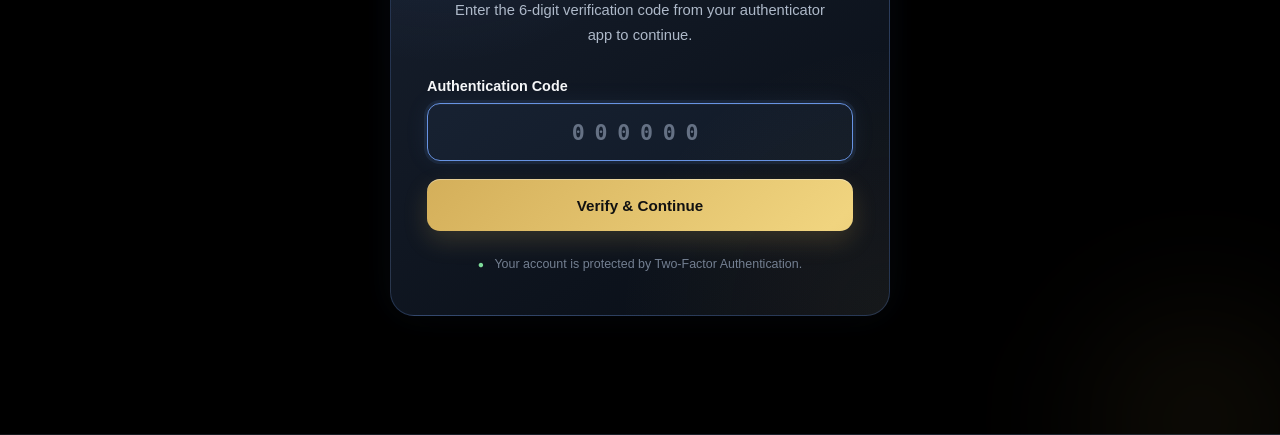
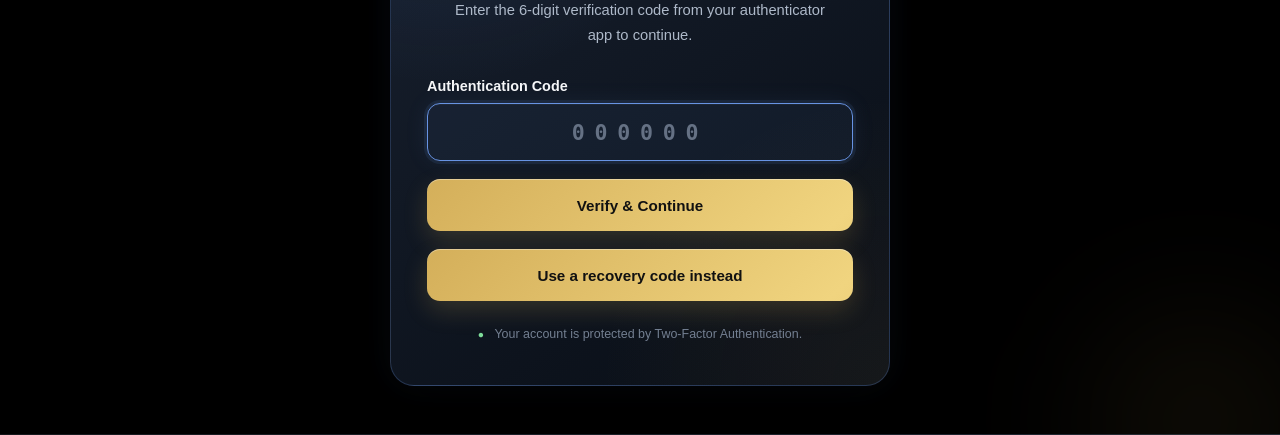
Before and after one commit to mirao081/finbit, a Django app: template accounts/templates/accounts/two_factor_login.html in a window 1280 px wide. Shown: the part 319-754 px from the top of the page. Run offline with Django 5.2, Linux system fonts and the light colour scheme; the template is opened without the code that fills it, so the values that code supplies are empty.

Commit message:
Add recovery code option to two factor login

```diff
--- /dev/null
+++ b/accounts/static/accounts/js/two_factor_login.js
@@ -0,0 +1,75 @@
+document.addEventListener("DOMContentLoaded", function () {
+
+    const toggle = document.getElementById("recovery-toggle");
+    const codeInput = document.getElementById("code");
+    const codeLabel = document.getElementById("code-label");
+    const description = document.getElementById(
+        "verification-description"
+    );
+
+    if (
+        !toggle ||
+        !codeInput ||
+        !codeLabel ||
+        !description
+    ) {
+        return;
+    }
+
+    let recoveryMode = false;
+
+    toggle.addEventListener("click", function () {
+
+        recoveryMode = !recoveryMode;
+
+        if (recoveryMode) {
+
+            codeLabel.textContent = "Recovery Code";
+
+            description.textContent =
+                "Enter one of your unused recovery codes to continue.";
+
+            codeInput.value = "";
+            codeInput.placeholder = "XXXX-XXXX-XXXX";
+            codeInput.maxLength = 100;
+
+            codeInput.removeAttribute("inputmode");
+
+            codeInput.setAttribute(
+                "autocomplete",
+                "off"
+            );
+
+            toggle.textContent =
+                "Use authenticator app instead";
+
+        } else {
+
+            codeLabel.textContent =
+                "Authentication Code";
+
+            description.textContent =
+                "Enter the 6-digit verification code from your authenticator app to continue.";
+
+            codeInput.value = "";
+            codeInput.placeholder = "000000";
+            codeInput.maxLength = 6;
+
+            codeInput.setAttribute(
+                "inputmode",
+                "numeric"
+            );
+
+            codeInput.setAttribute(
+                "autocomplete",
+                "one-time-code"
+            );
+
+            toggle.textContent =
+                "Use a recovery code instead";
+        }
+
+        codeInput.focus();
+    });
+
+});
--- a/accounts/templates/accounts/two_factor_login.html
+++ b/accounts/templates/accounts/two_factor_login.html
@@ -1,4 +1,3 @@
-
 {% extends 'accounts/dashboard_base.html' %}
 
 {% load static %}
@@ -19,7 +18,10 @@
 
         <h2>Two-Factor Authentication</h2>
 
-        <p class="login-description">
+        <p
+            class="login-description"
+            id="verification-description"
+        >
             Enter the 6-digit verification code from your
             authenticator app to continue.
         </p>
@@ -28,7 +30,9 @@
 
             {% csrf_token %}
 
-            <label for="code">
+            <div class="verification-method">
+
+                <label for="code" id="code-label">
                     Authentication Code
                 </label>
 
@@ -36,8 +40,7 @@
                     type="text"
                     id="code"
                     name="code"
-                maxlength="6"
-                minlength="6"
+                    maxlength="100"
                     inputmode="numeric"
                     autocomplete="one-time-code"
                     placeholder="000000"
@@ -45,11 +48,21 @@
                     autofocus
                 >
 
+            </div>
+
             <button type="submit">
                 Verify & Continue
             </button>
 
         </form>
+
+        <button
+            type="button"
+            class="recovery-toggle"
+            id="recovery-toggle"
+        >
+            Use a recovery code instead
+        </button>
 
         <p class="security-note">
             Your account is protected by Two-Factor Authentication.
@@ -60,3 +73,9 @@
 </section>
 
 {% endblock %}
+
+{% block extra_js %}
+
+<script src="{% static 'accounts/js/two_factor_login.js' %}"></script>
+
+{% endblock %}
```
Lines whose indentation alone changed are shown as unchanged.
